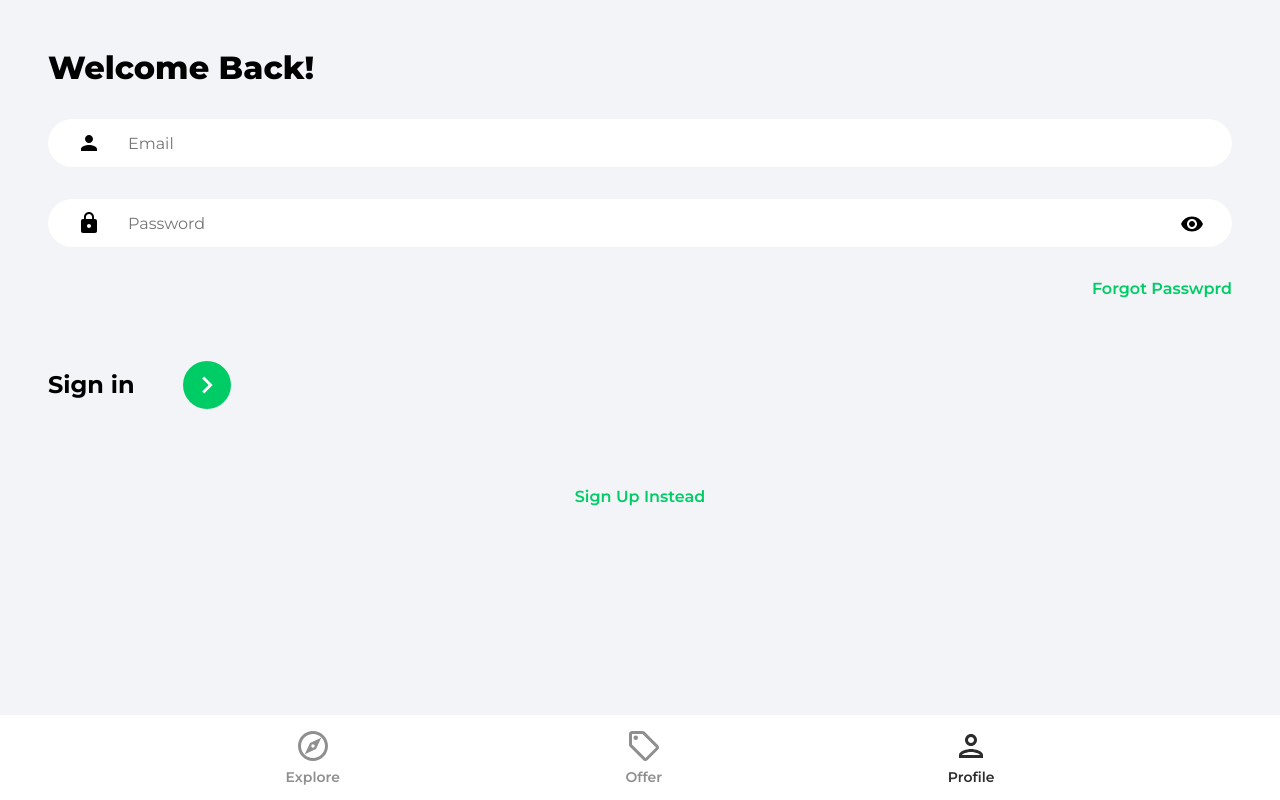
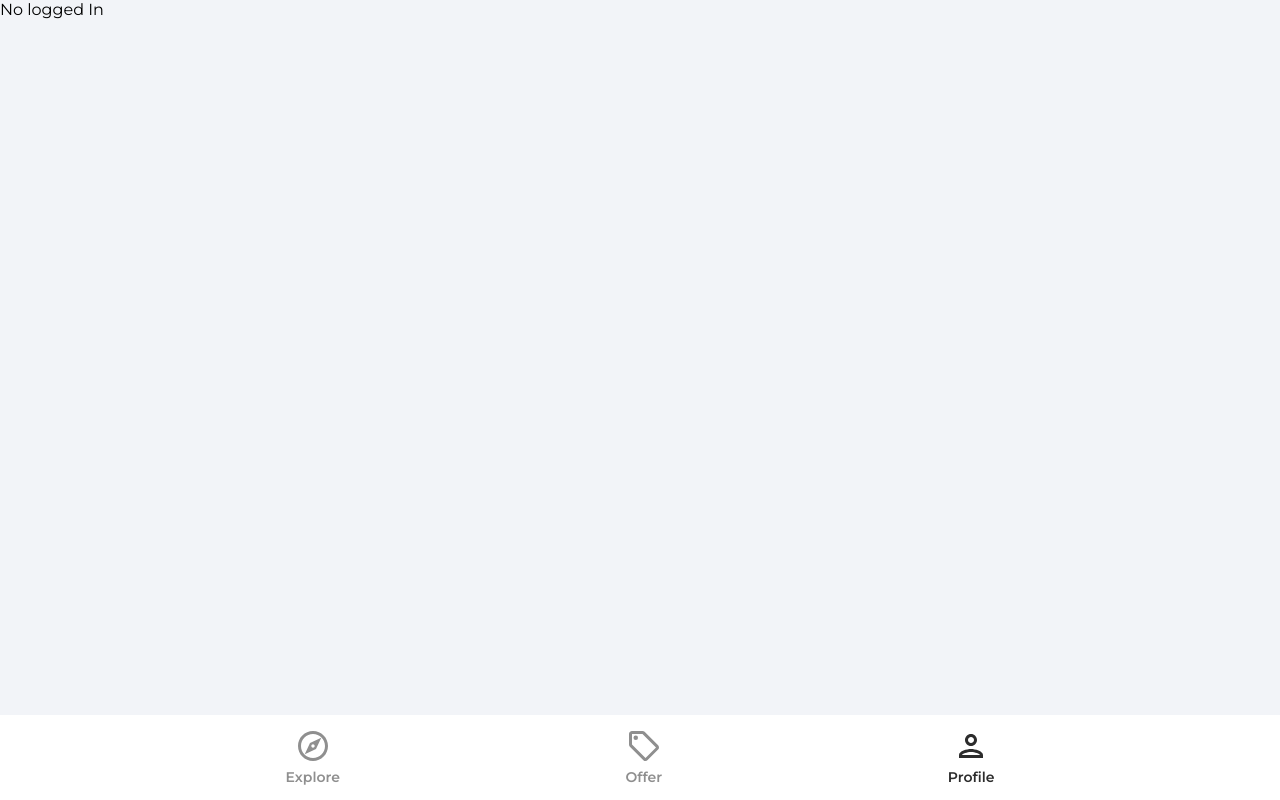
Before and after one commit to mmchokor/house_marketplace, a React (Create React App) app: page /profile in a window 1280 px wide. Built offline with nearby package versions, Linux system fonts and the light colour scheme.

Commit message:
14. Firebase Authentication & Profile-5

```diff
--- a/package.json
+++ b/package.json
@@ -11,6 +11,7 @@
     "react-dom": "^18.1.0",
     "react-router-dom": "^6.3.0",
     "react-scripts": "5.0.1",
+    "react-toastify": "^9.0.4",
     "web-vitals": "^2.1.4"
   },
   "scripts": {
--- a/src/App.js
+++ b/src/App.js
@@ -1,4 +1,6 @@
 import { BrowserRouter as Router, Routes, Route } from 'react-router-dom'
+import { ToastContainer } from 'react-toastify'
+import 'react-toastify/dist/ReactToastify.css'
 import Navbar from './components/Navbar'
 import Explore from './pages/Explore'
 import Offers from './pages/Offers'
@@ -14,13 +16,15 @@
             <Routes>
                <Route path='/' element={<Explore />} />
                <Route path='/offers' element={<Offers />} />
-               <Route path='/profile' element={<SignIn />} />
+               <Route path='/profile' element={<Profile />} />
                <Route path='/sign-in' element={<SignIn />} />
                <Route path='/sign-up' element={<SignUp />} />
                <Route path='/forgot-password' element={<ForgotPassword />} />
             </Routes>
             <Navbar />
          </Router>
+
+         <ToastContainer />
       </>
    )
 }
--- a/src/pages/Profile.jsx
+++ b/src/pages/Profile.jsx
@@ -1,7 +1,14 @@
+import { getAuth } from 'firebase/auth'
+import { useState,useEffect } from 'react'
+
 function Profile() {
-  return (
-    <div>Profile</div>
-  )
+  const [user, setUser] = useState(null)
+   const auth = getAuth()
+   useEffect(() => {
+      setUser(auth.currentUser)
+   }, [])
+
+   return user ? <h1>{user.displayName}</h1> : 'No logged In'
 }
 
 export default Profile
--- a/src/pages/Signin.jsx
+++ b/src/pages/Signin.jsx
@@ -1,7 +1,10 @@
 import { useState } from 'react'
+import { toast } from 'react-toastify'
 import { Link, useNavigate } from 'react-router-dom'
+import { getAuth, signInWithEmailAndPassword } from 'firebase/auth'
 import { ReactComponent as ArrowRightIcon } from '../assets/svg/keyboardArrowRightIcon.svg'
 import visibilityIcon from '../assets/svg/visibilityIcon.svg'
+import { async } from '@firebase/util'
 
 function Signin() {
    const [showPassword, setShowPassword] = useState(false)
@@ -21,6 +24,25 @@
       }))
    }
 
+   const onSubmit = async (e) => {
+      e.preventDefault()
+
+      try {
+         const auth = getAuth()
+
+         const userCredential = await signInWithEmailAndPassword(
+            auth,
+            email,
+            password
+         )
+
+         if (userCredential.user) {
+            navigate('/')
+         }
+      } catch (error) {
+         toast.error('Bad User Credentials')
+      }
+   }
 
    return (
       <>
@@ -28,7 +50,7 @@
             <header>
                <p className='pageHeader'>Welcome Back!</p>
             </header>
-            <form >
+            <form onSubmit={onSubmit}>
                <input
                   type='email'
                   id='email'
--- a/src/pages/Signup.jsx
+++ b/src/pages/Signup.jsx
@@ -6,6 +6,7 @@
    signInWithEmailAndPassword,
    updateProfile,
 } from 'firebase/auth'
+import { toast } from 'react-toastify'
 import { setDoc, doc, serverTimestamp } from 'firebase/firestore'
 import { db } from '../firebase.config'
 import { ReactComponent as ArrowRightIcon } from '../assets/svg/keyboardArrowRightIcon.svg'
@@ -56,7 +57,7 @@
 
          navigate('/')
       } catch (error) {
-         console.log(error)
+         toast.error('Something went wrong')
       }
    }
 
```
Also changed, not shown: 1 other file (tests, documents, lock files or other folders).
